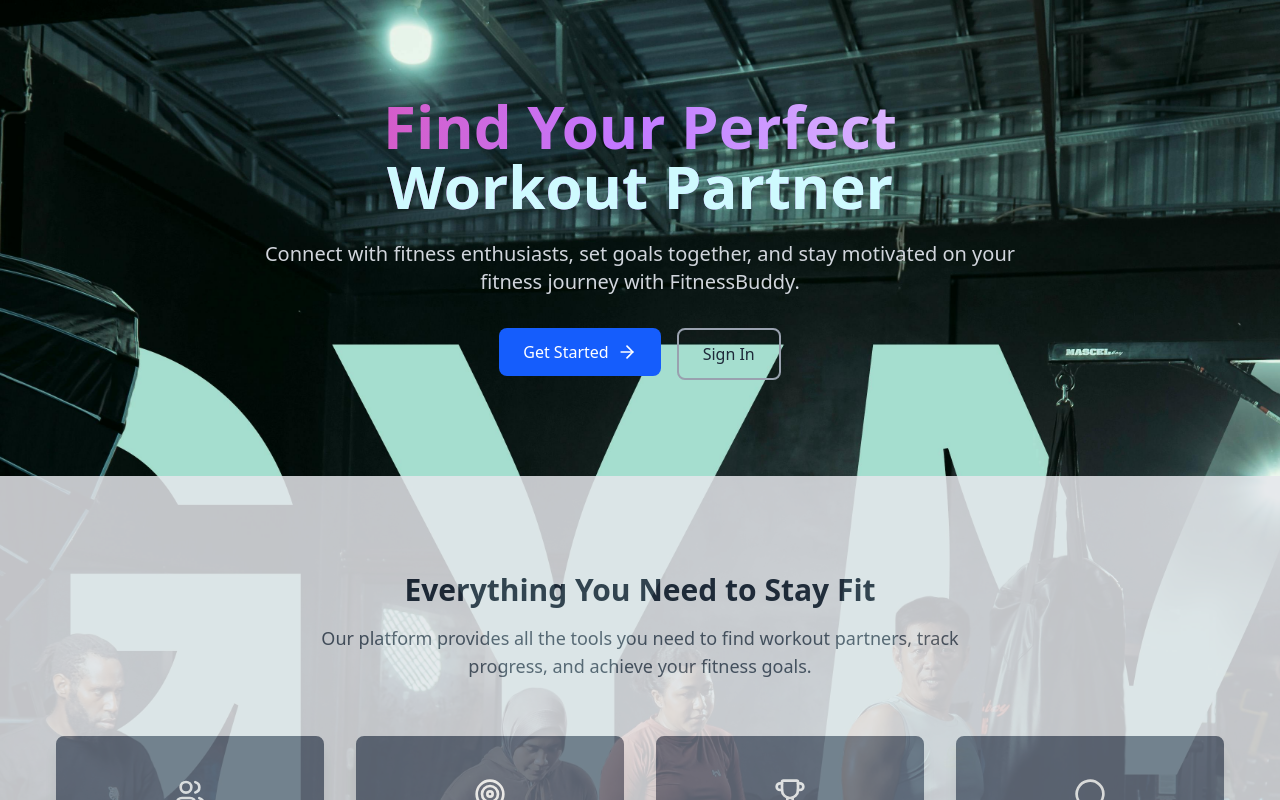
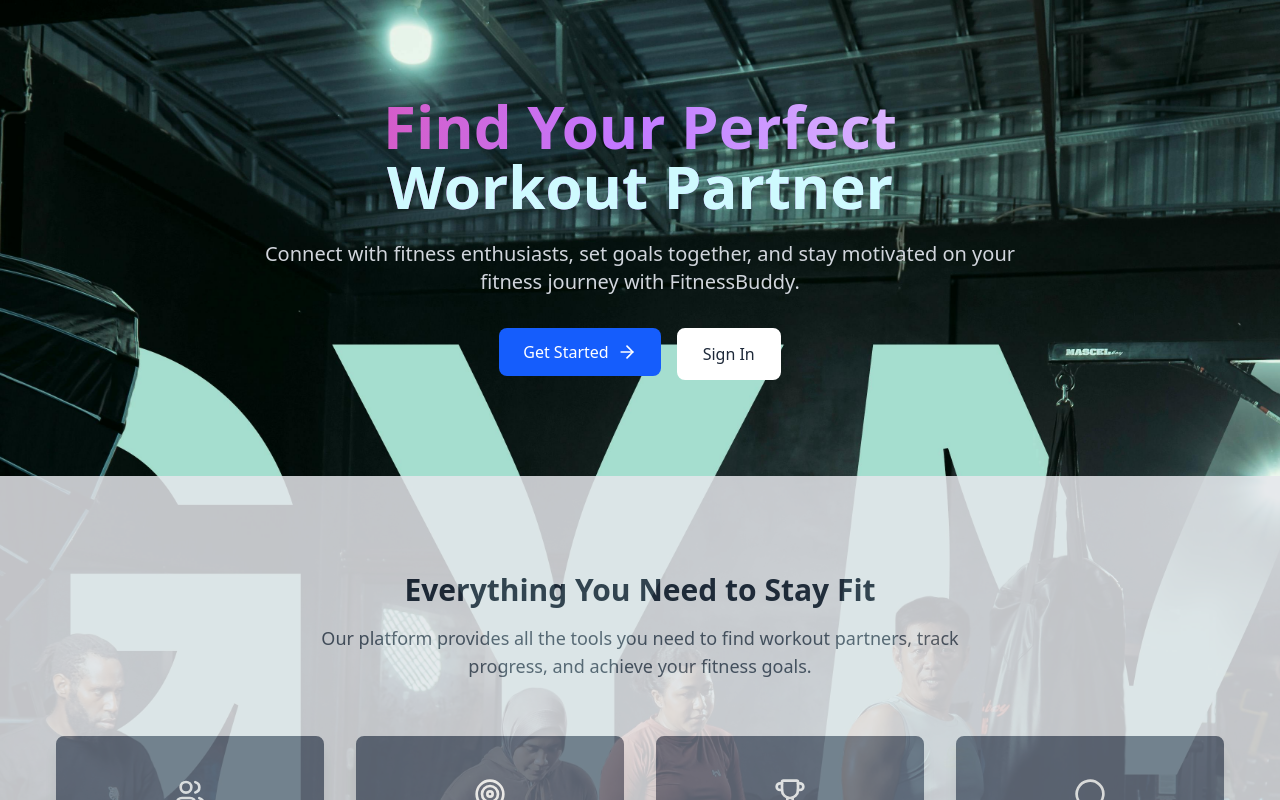
Before and after one commit to meerathaakur/fitness-buddy, a React (Vite) app in the folder client/: page / in a window 1280 px wide. Shown: the top 800 px of the page. Built offline with nearby package versions, Linux system fonts and the light colour scheme.

Commit message:
background color

```diff
--- a/client/src/components/common/Button.jsx
+++ b/client/src/components/common/Button.jsx
@@ -14,7 +14,7 @@
     primary: 'cursor-pointer bg-blue-600 text-white hover:bg-blue-700 focus:ring-blue-500',
     secondary: 'cursor-pointer bg-black text-white hover:bg-gray-900 focus:ring-gray-800',
     outline:
-      'cursor-pointer border-2 border-gray-400 bg-transparent text-gray-800 hover:bg-blue-500 hover:text-white hover:border-blue-500 focus:ring-blue-500',
+      'cursor-pointer border-2 border-white bg-white text-gray-800 hover:bg-blue-500 hover:text-white hover:border-blue-500 focus:ring-blue-500',
     ghost:
       'cursor-pointer bg-transparent text-gray-600 hover:bg-gray-100 hover:text-gray-900 focus:ring-gray-300',
     danger: 'cursor-pointer bg-red-600 text-white hover:bg-red-700 focus:ring-red-500'
```
